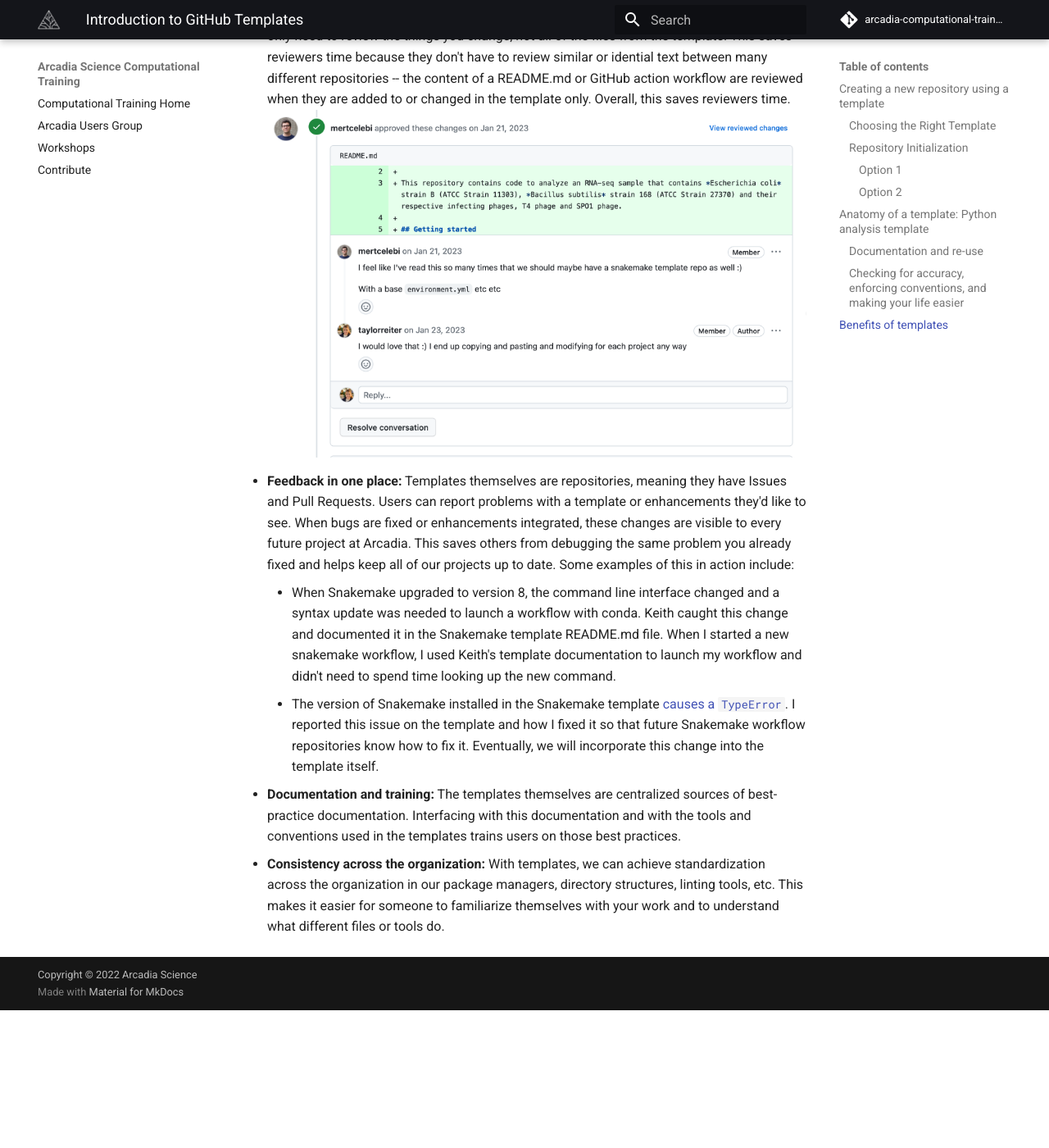
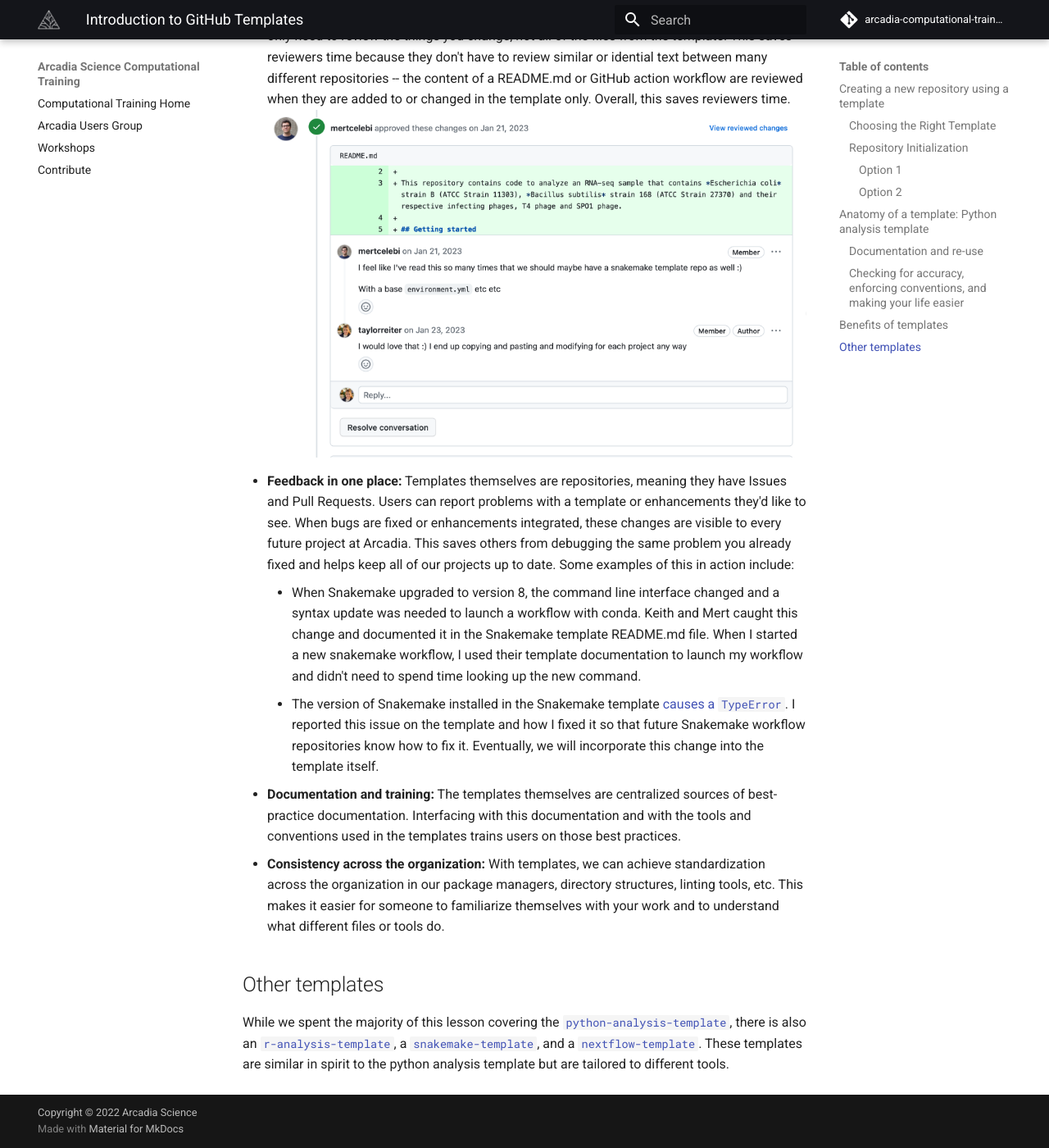
Before and after one commit to Arcadia-Science/arcadia-computational-training, an MkDocs documentation site: the page built from docs/arcadia-users-group/20240305-github-templates/lesson.md, in a window 1280 px wide and 1400 px high, scrolled down 3492 px. Shown: the whole window at 82% size. Built offline with MkDocs 1.6.1 and Material for MkDocs 9.7.7, drawn with Linux system fonts in a browser that asks for light colours; comment, search, counter and statistics services are not loaded; before the commit the page ends 4724 px from its top, so only the background shows below that.

Commit message:
add reminder about other templates and fix typo

```diff
--- a/docs/arcadia-users-group/20240305-github-templates/lesson.md
+++ b/docs/arcadia-users-group/20240305-github-templates/lesson.md
@@ -87,7 +87,12 @@
 - **Reviewed once:** When a repository is started from a template, all of the code and files from that template are instantiated on the `main` branch. As you make your changes, reviewers only need to review the things you change, not all of the files from the template. This saves reviewers time because they don't have to review similar or idential text between many different repositories -- the content of a README.md or GitHub action workflow are reviewed when they are added to or changed in the template only. Overall, this saves reviewers time.
 ![](why-templates.png)
 - **Feedback in one place:** Templates themselves are repositories, meaning they have Issues and Pull Requests. Users can report problems with a template or enhancements they'd like to see. When bugs are fixed or enhancements integrated, these changes are visible to every future project at Arcadia. This saves others from debugging the same problem you already fixed and helps keep all of our projects up to date. Some examples of this in action include:
-	* When Snakemake upgraded to version 8, the command line interface changed and a syntax update was needed to launch a workflow with conda. Keith caught this change and documented it in the Snakemake template README.md file. When I started a new snakemake workflow, I used Keith's template documentation to launch my workflow and didn't need to spend time looking up the new command.
+	* When Snakemake upgraded to version 8, the command line interface changed and a syntax update was needed to launch a workflow with conda. Keith and Mert caught this change and documented it in the Snakemake template README.md file. When I started a new snakemake workflow, I used their template documentation to launch my workflow and didn't need to spend time looking up the new command.
 	* The version of Snakemake installed in the Snakemake template [causes a `TypeError`](https://github.com/Arcadia-Science/snakemake-template/issues/2). I reported this issue on the template and how I fixed it so that future Snakemake workflow repositories know how to fix it. Eventually, we will incorporate this change into the template itself.
 - **Documentation and training:** The templates themselves are centralized sources of best-practice documentation. Interfacing with this documentation and with the tools and conventions used in the templates trains users on those best practices.
 - **Consistency across the organization:** With templates, we can achieve standardization across the organization in our package managers, directory structures, linting tools, etc. This makes it easier for someone to familiarize themselves with your work and to understand what different files or tools do.
+
+## Other templates
+
+While we spent the majority of this lesson covering the [`python-analysis-template`](https://github.com/Arcadia-Science/python-analysis-template), there is also an [`r-analysis-template`](https://github.com/Arcadia-Science/r-analysis-template), a [`snakemake-template`](https://github.com/Arcadia-Science/snakemake-template), and a [`nextflow-template`](https://github.com/Arcadia-Science/nextflow-template).
+These templates are similar in spirit to the python analysis template but are tailored to different tools.
```
